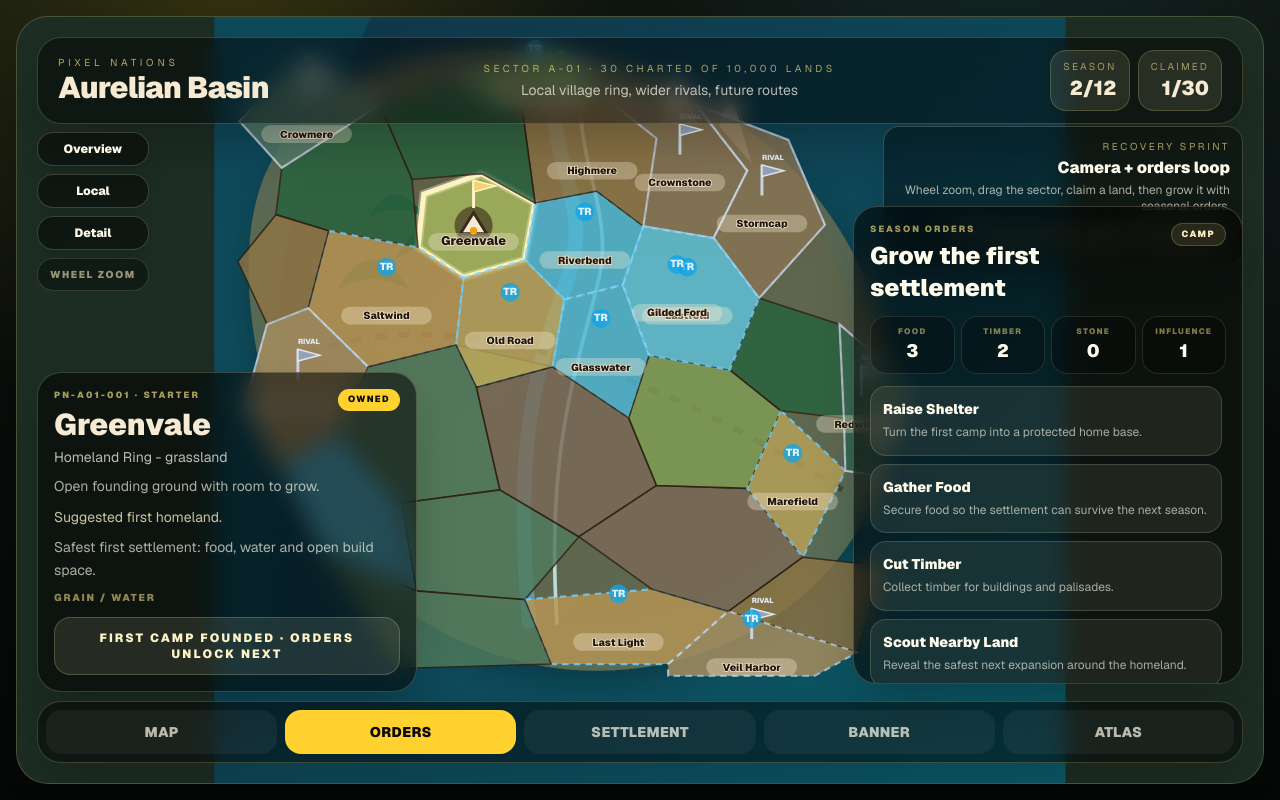
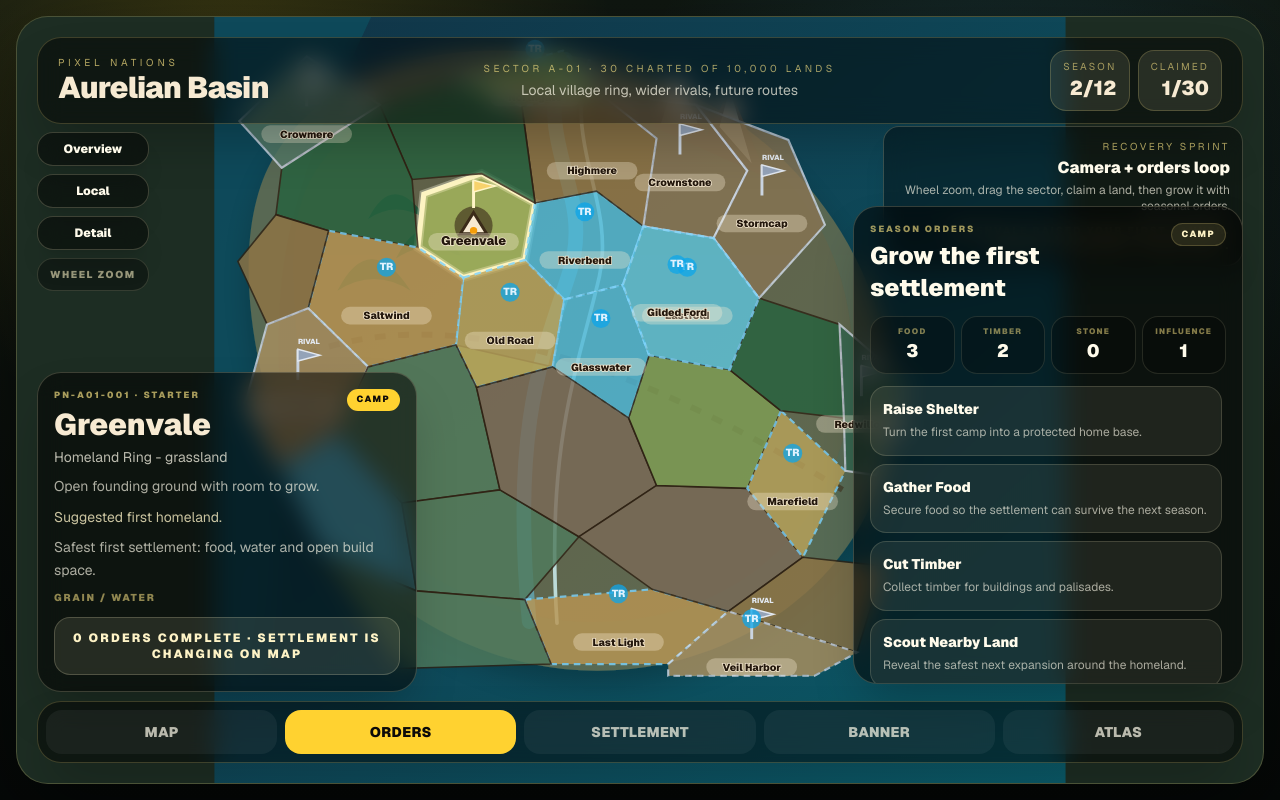
Before and after one commit to tomat60/pixel-nations, a Next.js app: page /play in a window 1280 px wide. Both pictures are taken after a click on the button "Choose this land". Built offline with nearby package versions, Linux system fonts and the light colour scheme.

Commit message:
feat: show active settlement phase in land sheet

```diff
--- a/app/play/components/LandSheet.tsx
+++ b/app/play/components/LandSheet.tsx
@@ -13,7 +13,7 @@ export function LandSheet({ selected, state, dispatch }: { selected: Plot; state
           <h2 className="mt-1 text-xl font-black md:text-3xl">{selected.name}</h2>
           <p className="mt-1 text-xs text-amber-50/72 md:text-sm">{selected.region} - {selected.terrain}</p>
         </div>
-        {owned ? <Tag label="Owned" tone="gold" /> : selected.rival ? <Tag label="Rival" tone="slate" /> : selected.trade ? <Tag label="Route" tone="blue" /> : null}
+        {owned ? <Tag label={phase} tone="gold" /> : selected.rival ? <Tag label="Rival" tone="slate" /> : selected.trade ? <Tag label="Route" tone="blue" /> : null}
       </div>
 
       <p className="mt-2 text-xs leading-relaxed text-amber-50/66 md:text-sm">{terrainLine[selected.terrain]}</p>
@@ -25,8 +25,10 @@ export function LandSheet({ selected, state, dispatch }: { selected: Plot; state
         <button data-qa="claim-button" onClick={() => dispatch({ type: "claim", plotId: selected.id })} className="mt-3 w-full rounded-2xl bg-amber-300 px-4 py-3 text-sm font-black text-stone-950 shadow-lg shadow-black/30 transition hover:bg-amber-200">
           Choose this land
         </button>
+      ) : owned ? (
+        <p className="mt-3 rounded-2xl border border-amber-100/20 bg-amber-100/10 px-4 py-3 text-center text-xs font-black uppercase tracking-[0.18em] text-amber-100">{state.completedOrders.length} orders complete · settlement is changing on map</p>
       ) : (
-        <p className="mt-3 rounded-2xl border border-amber-100/20 bg-amber-100/10 px-4 py-3 text-center text-xs font-black uppercase tracking-[0.18em] text-amber-100">first camp founded · orders unlock next</p>
+        <p className="mt-3 rounded-2xl border border-amber-100/20 bg-amber-100/10 px-4 py-3 text-center text-xs font-black uppercase tracking-[0.18em] text-amber-100">inspect target · claim already chosen</p>
       )}
     </aside>
   );
```
